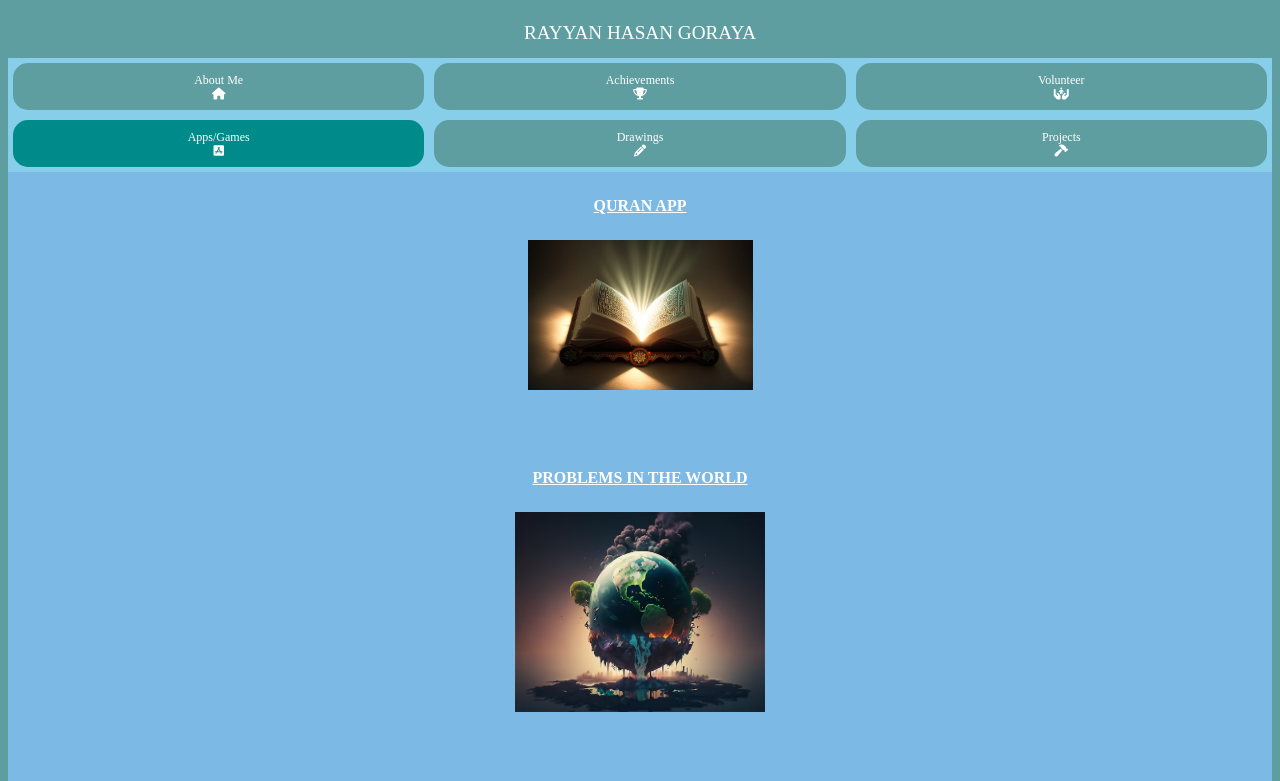
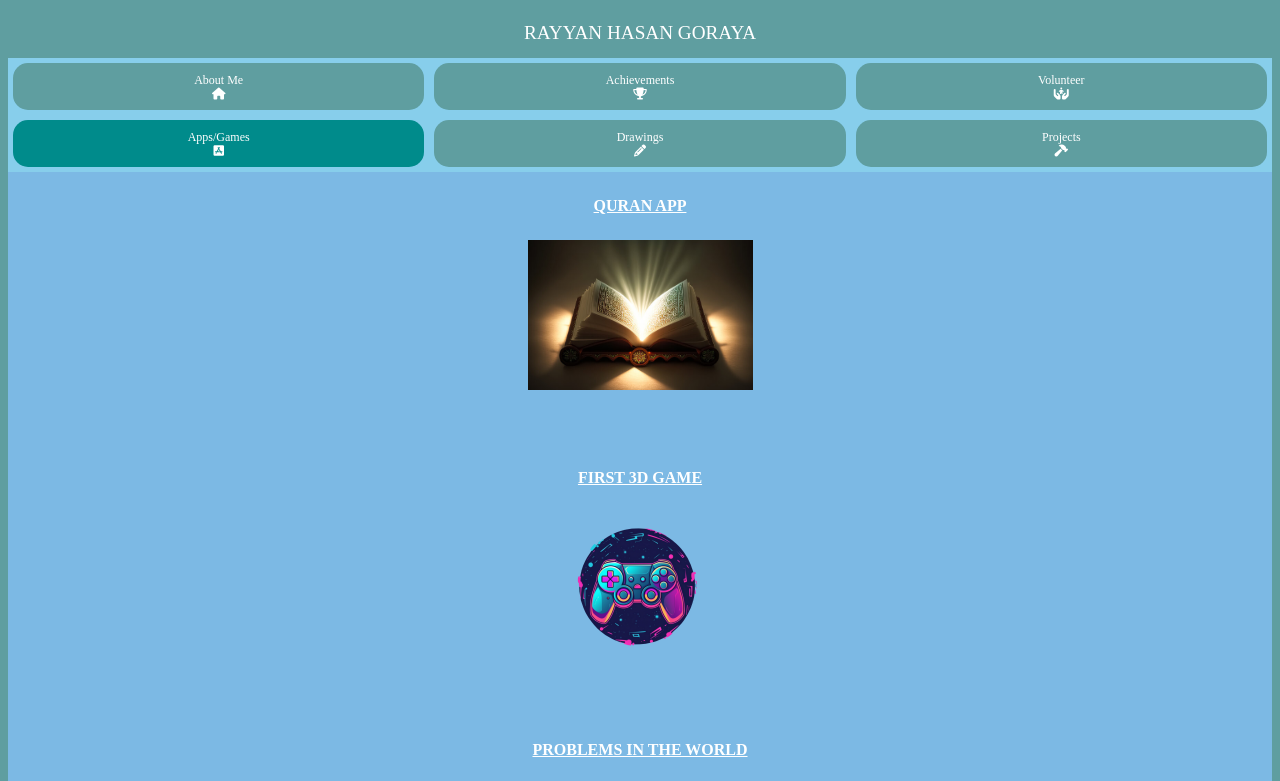
Before and after one commit to cr7coder123/RayHasGor, a plain HTML site: page Apps.html in a window 1280 px wide. Shown: the top 781 px of the page. Drawn offline with Linux system fonts and the light colour scheme.

Commit message:
Add files via upload

```diff
--- a/Apps.html
+++ b/Apps.html
@@ -43,6 +43,13 @@
                 <b style="justify-content: center;margin: 25px; text-align: center;"><u><text>QURAN APP</text></u></b>
                 <a href="https://cr7coder123.github.io/Quran-App/index.html">
                     <img style="align-self: center;height:150px; width:225px" src="./Images/Quran.jpg"/>
+                </a>
+                <text style="justify-content: center;margin: 25px;text-align: center;"></text>
+            </div>
+            <div style="display: flex; flex-direction: column; align-items:center; justify-content:center;" id="results">
+                <b style="justify-content: center;margin: 25px; text-align: center;"><u><text>FIRST 3D GAME</text></u></b>
+                <a href="https://cr7coder123.github.io/3D-World/">
+                    <img style="align-self: center;height:150px; width:225px" src="./Images/FunGame.png"/>
                 </a>
                 <text style="justify-content: center;margin: 25px;text-align: center;"></text>
             </div>
```
